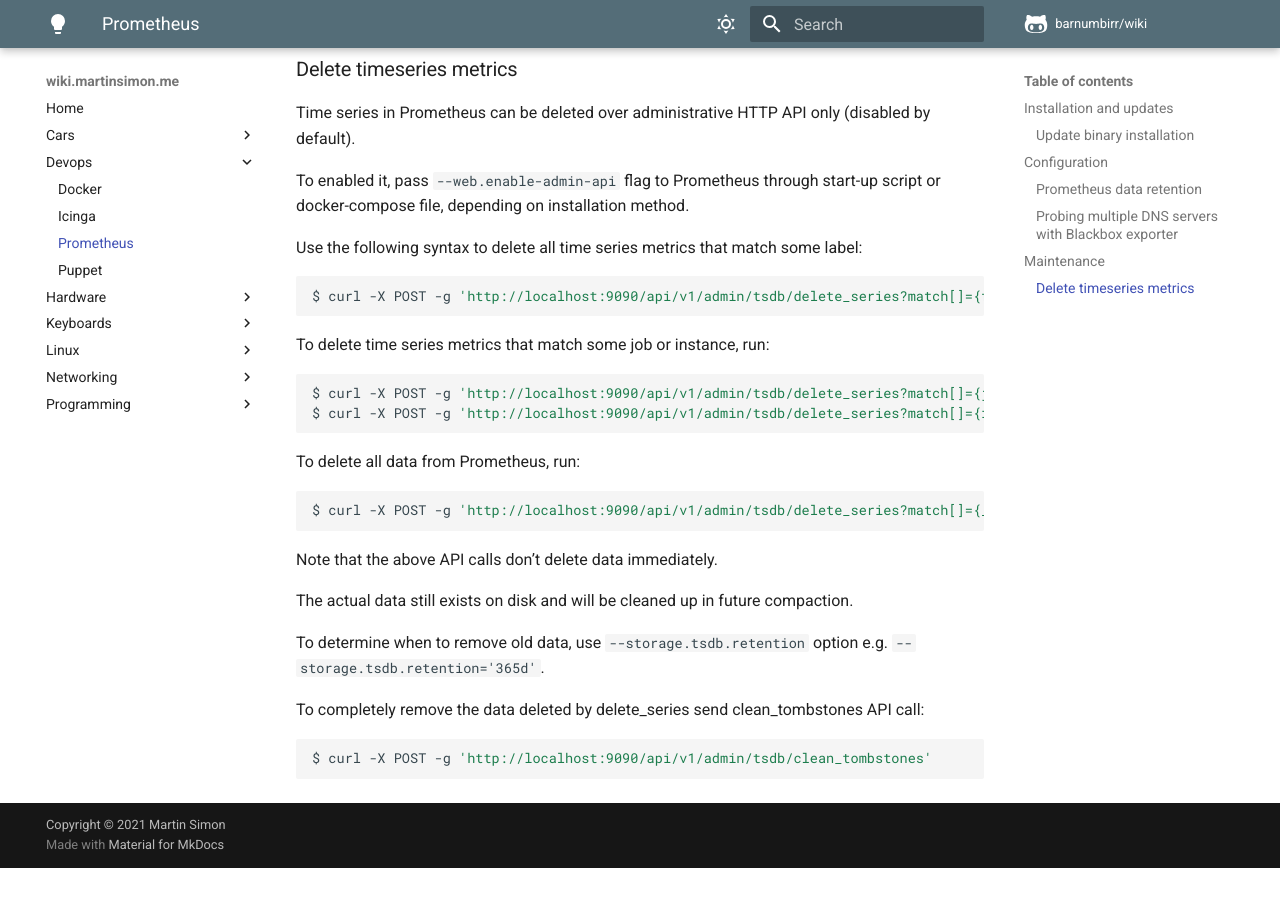
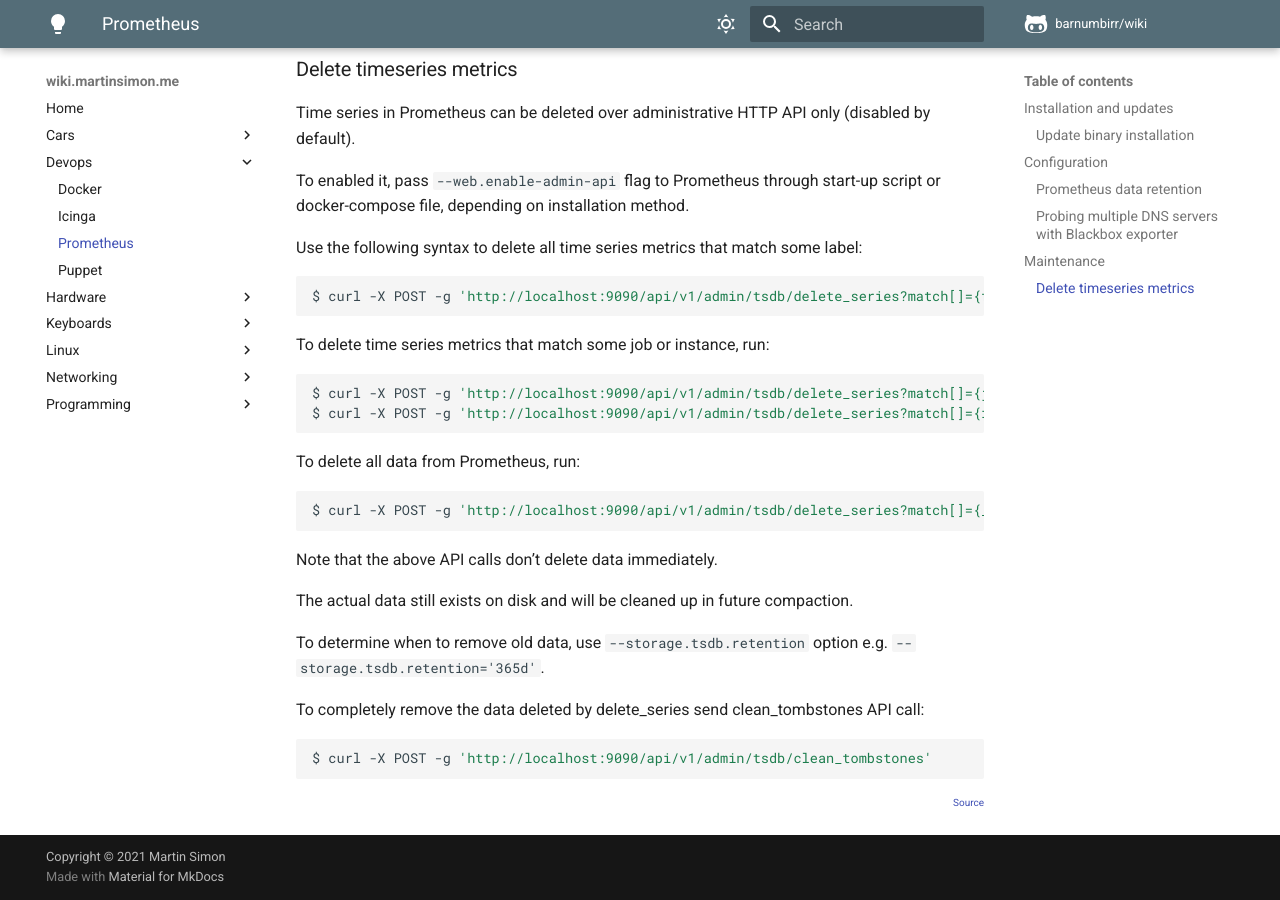
Before and after one commit to barnumbirr/wiki, an MkDocs documentation site: the page built from docs/devops/prometheus.md, in a window 1280 px wide and 900 px high, scrolled down 2113 px. Built offline with MkDocs 1.6.1 and Material for MkDocs 9.7.7, drawn with Linux system fonts in a browser that asks for light colours; comment, search, counter and statistics services are not loaded; before the commit the page ends 2981 px from its top, so only the background shows below that.

Commit message:
added source, fix typo

````diff
--- a/docs/devops/prometheus.md
+++ b/docs/devops/prometheus.md
@@ -147,3 +147,7 @@
 ```bash
 $ curl -X POST -g 'http://localhost:9090/api/v1/admin/tsdb/clean_tombstones'
 ```
+
+<p style="font-size: 10px" align="right">
+    <a href="https://www.shellhacks.com/prometheus-delete-time-series-metrics"/>Source</a>
+</p>
````
Also changed, not shown: docs/linux/letsencrypt.md (+1 -1 lines).
